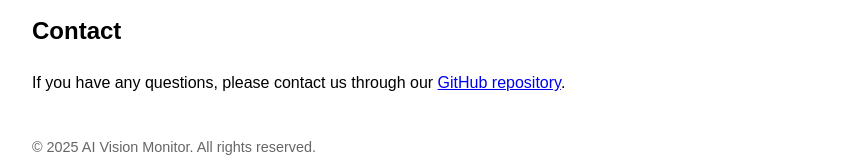
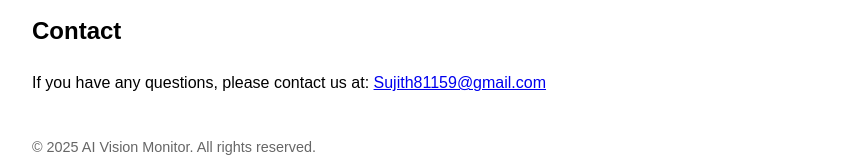
Before and after one commit to saadithya/AI-Vision-Monitor, a plain HTML site: page privacypolicy.html in a window 1280 px wide. Shown: the part 1046-1206 px from the top of the page, without its empty margins (8-860 px from the left). Drawn offline with Linux system fonts and the light colour scheme.

Commit message:
Update privacypolicy.html

```diff
--- a/privacypolicy.html
+++ b/privacypolicy.html
@@ -47,7 +47,9 @@
   <p>You may uninstall the extension at any time. No data is retained by us after uninstallation.</p>
 
   <h2>Contact</h2>
-  <p>If you have any questions, please contact us through our <a href="https://github.com/YOUR_GITHUB_USERNAME/REPO_NAME/issues">GitHub repository</a>.</p>
+  <p>If you have any questions, please contact us at:
+    <a href="mailto:Sujith81159@gmail.com">Sujith81159@gmail.com</a>
+  </p>
 
   <footer>
     &copy; 2025 AI Vision Monitor. All rights reserved.
```
